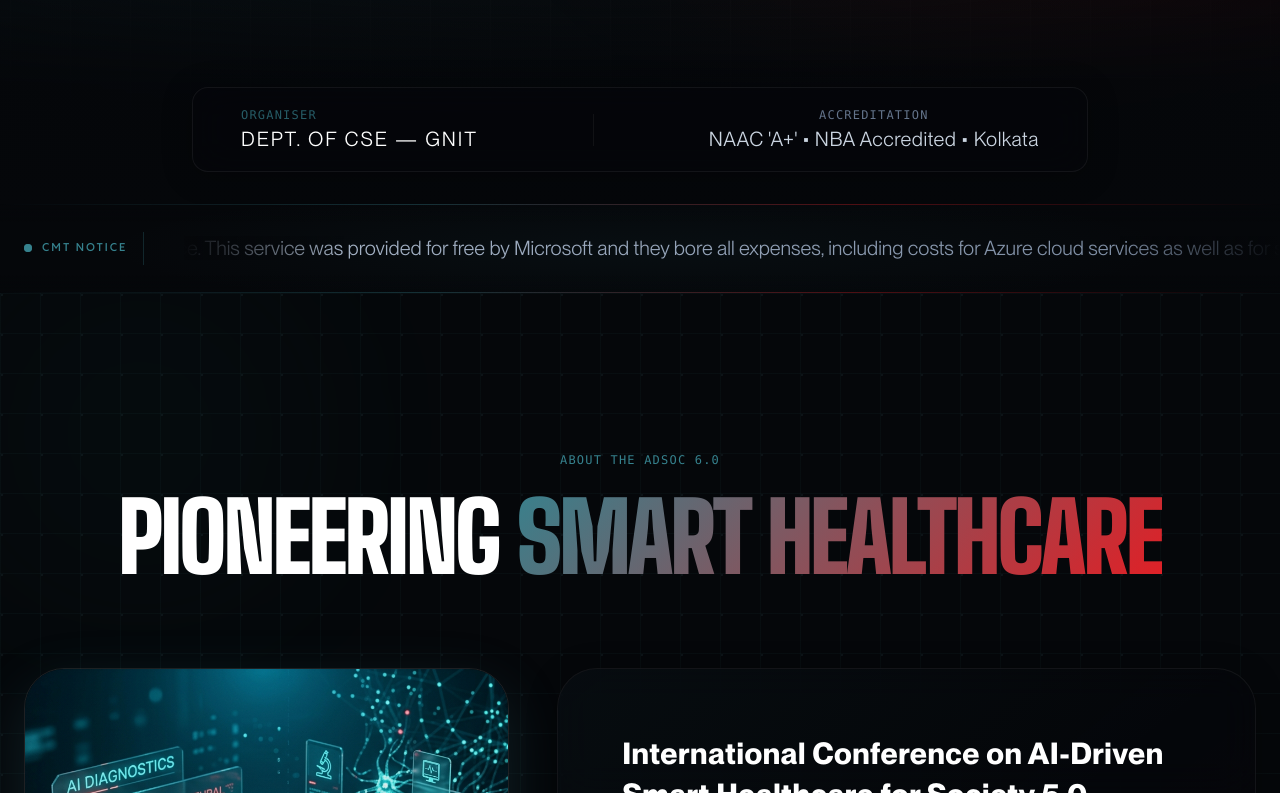
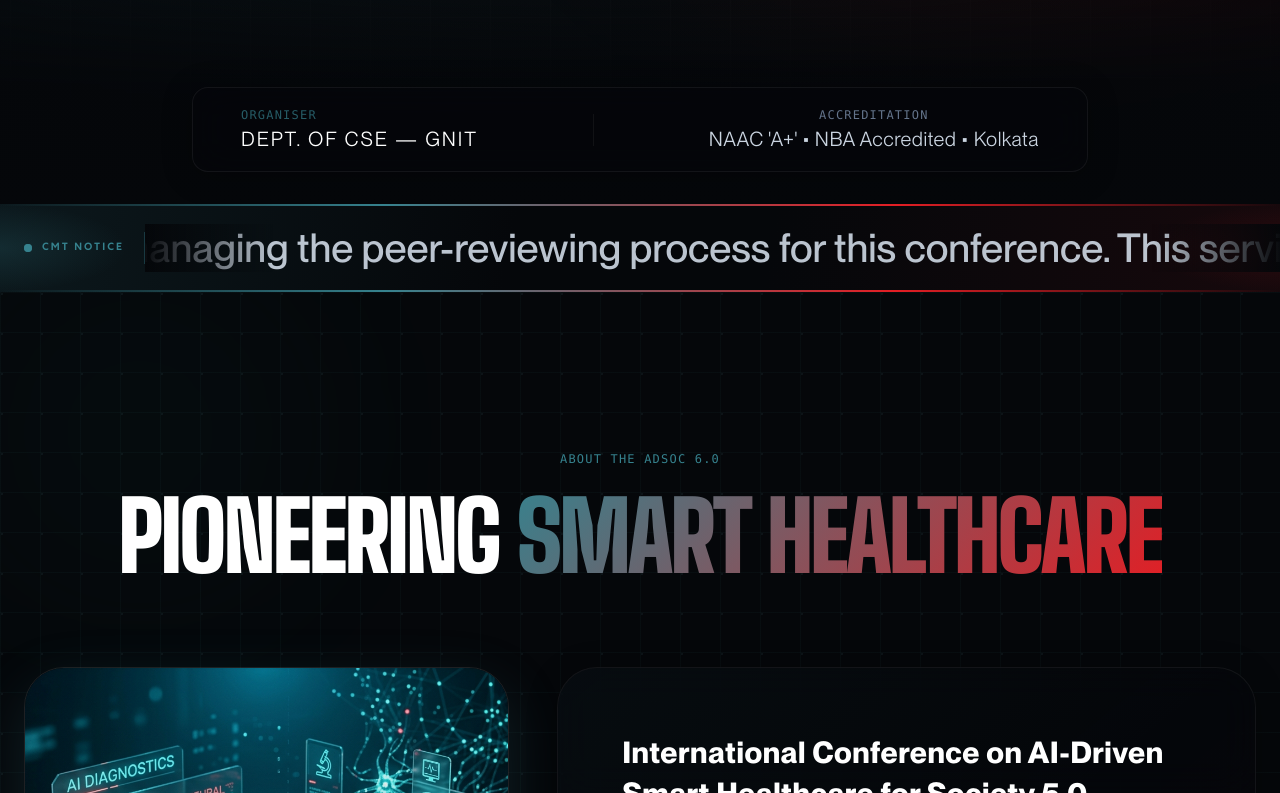
Before and after one commit to WEFIK-INTERNATIONAL/AdSoc6, a Next.js app: page / in a window 1280 px wide. Shown: the part 1183-1976 px from the top of the page. Built offline with nearby package versions, Linux system fonts and the light colour scheme.

Commit message:
chore: fix the styling of partnerstrip

```diff
--- a/src/components/layout/Nav.js
+++ b/src/components/layout/Nav.js
@@ -31,7 +31,7 @@ export default function Nav() {
           ? 'bg-background backdrop-blur-3xl border-white/8 shadow-xl shadow-black/30'
           : 'bg-transparent border-transparent'
       }`}>
-        <div className="container mx-auto max-w-7xl flex items-center justify-between h-full">
+        <div className="w-full md:container md:mx-auto max-w-7xl flex items-center justify-between h-full">
           {/* Logo Section */}
           <Link href="/" className="flex items-center gap-2 group relative z-110">
             <div className="w-12 h-12 relative shrink-0 rounded-lg overflow-hidden">
--- a/src/components/sections/PartnerStrip.js
+++ b/src/components/sections/PartnerStrip.js
@@ -3,107 +3,112 @@
 const NOTICE_TEXT =
   'The Microsoft CMT service was used for managing the peer-reviewing process for this conference. This service was provided for free by Microsoft and they bore all expenses, including costs for Azure cloud services as well as for software development and support.';
 
-// Repeat enough times for a seamless loop
 const ITEMS = Array(6).fill(NOTICE_TEXT);
+
+const G = { teal: '#36828E', red: '#E31E24' };
 
 export default function PartnerStrip() {
   return (
-    <section
-      aria-label="Conference Notice"
-      className="relative overflow-hidden"
-      style={{
-        background: 'linear-gradient(to bottom, rgba(5,7,10,0) 0%, #05070A 20%, #05070A 80%, rgba(5,7,10,0) 100%)',
-      }}
-    >
-      {/* Top gradient border line */}
-      <div
-        className="absolute top-0 inset-x-0 h-px pointer-events-none"
-        style={{ background: 'linear-gradient(to right, transparent, #36828E55, #E31E2455, transparent)' }}
-      />
-      {/* Bottom gradient border line */}
-      <div
-        className="absolute bottom-0 inset-x-0 h-px pointer-events-none"
-        style={{ background: 'linear-gradient(to right, transparent, #36828E55, #E31E2455, transparent)' }}
-      />
+    <section aria-label="Conference Notice" className="relative overflow-hidden">
 
-      {/* Subtle background glow */}
+      {/* Vivid background — teal-tinted dark band */}
       <div
         className="absolute inset-0 pointer-events-none"
         style={{
-          background:
-            'radial-gradient(ellipse 60% 100% at 50% 50%, rgba(54,130,142,0.06) 0%, transparent 70%)',
+          background: `linear-gradient(100deg, rgba(54,130,142,0.14) 0%, rgba(5,7,10,0.95) 40%, rgba(5,7,10,0.95) 60%, rgba(227,30,36,0.08) 100%)`,
         }}
       />
 
-      <div className="py-5 md:py-7 flex items-center gap-6 md:gap-10">
-        {/* Pinned label badge — sits outside the scroll track */}
+      {/* Top border — bright gradient line */}
+      <div
+        className="absolute top-0 inset-x-0 h-[2px] pointer-events-none"
+        style={{ background: `linear-gradient(90deg, transparent 0%, ${G.teal} 30%, ${G.red} 70%, transparent 100%)` }}
+      />
+      {/* Bottom border */}
+      <div
+        className="absolute bottom-0 inset-x-0 h-[2px] pointer-events-none"
+        style={{ background: `linear-gradient(90deg, transparent 0%, ${G.teal} 30%, ${G.red} 70%, transparent 100%)` }}
+      />
+
+      {/* Glow dots — left and right corners */}
+      <div
+        className="absolute top-1/2 left-0 -translate-y-1/2 w-32 h-full pointer-events-none"
+        style={{ background: `radial-gradient(ellipse at left center, rgba(54,130,142,0.18) 0%, transparent 70%)` }}
+      />
+      <div
+        className="absolute top-1/2 right-0 -translate-y-1/2 w-32 h-full pointer-events-none"
+        style={{ background: `radial-gradient(ellipse at right center, rgba(227,30,36,0.1) 0%, transparent 70%)` }}
+      />
+
+      <div className="py-4 md:py-5 flex items-center gap-0 relative z-10">
+
+        {/* Pinned "CMT Notice" badge */}
         <div
-          className="relative shrink-0 hidden md:flex items-center gap-2.5 pl-6 pr-4 py-2 z-20"
-          style={{
-            borderRight: '1px solid rgba(54,130,142,0.25)',
-          }}
+          className="relative shrink-0 hidden md:flex items-center gap-2.5 pl-6 pr-5 py-2 z-20"
+          style={{ borderRight: `1px solid rgba(54,130,142,0.35)` }}
         >
           {/* Pulsing dot */}
           <span className="relative flex h-2 w-2 shrink-0">
             <span
               className="animate-ping absolute inline-flex h-full w-full rounded-full opacity-75"
-              style={{ background: '#36828E' }}
+              style={{ background: G.teal }}
             />
             <span
               className="relative inline-flex rounded-full h-2 w-2"
-              style={{ background: '#36828E' }}
+              style={{ background: G.teal }}
             />
           </span>
           <span
-            className="font-accent uppercase tracking-widest text-[0.6rem] md:text-[0.7rem] font-semibold whitespace-nowrap"
-            style={{ color: '#36828E', letterSpacing: '0.18em' }}
+            className="font-accent text-[0.65rem] font-bold uppercase whitespace-nowrap"
+            style={{ color: G.teal, letterSpacing: '0.2em' }}
           >
             CMT&nbsp;Notice
           </span>
         </div>
 
-        {/* Scrolling track */}
+        {/* Scrolling marquee track */}
         <div className="relative flex-1 overflow-hidden">
           {/* Left fade */}
           <div
-            className="absolute inset-y-0 left-0 w-24 md:w-40 z-10 pointer-events-none"
-            style={{ background: 'linear-gradient(to right, #05070A, transparent)' }}
+            className="absolute inset-y-0 left-0 w-20 md:w-32 z-10 pointer-events-none"
+            style={{ background: 'linear-gradient(to right, rgba(5,7,10,0.98), transparent)' }}
           />
           {/* Right fade */}
           <div
-            className="absolute inset-y-0 right-0 w-24 md:w-40 z-10 pointer-events-none"
-            style={{ background: 'linear-gradient(to left, #05070A, transparent)' }}
+            className="absolute inset-y-0 right-0 w-20 md:w-32 z-10 pointer-events-none"
+            style={{ background: 'linear-gradient(to left, rgba(5,7,10,0.98), transparent)' }}
           />
 
           <div
             className="flex w-max hover:[animation-play-state:paused]"
-            style={{ animation: 'marquee 55s linear infinite' }}
+            style={{ animation: 'marquee 120s linear infinite' }}
           >
             {ITEMS.map((text, idx) => (
-              <div key={idx} className="flex items-center shrink-0 px-8 md:px-14">
+              <div key={idx} className="flex items-center shrink-0 px-8 md:px-12">
                 <p
-                  className="font-body whitespace-nowrap text-base md:text-lg font-normal leading-none cursor-default select-none"
+                  className="whitespace-nowrap leading-none cursor-default select-none"
                   style={{
-                    background: 'linear-gradient(90deg, #CBD5E1 0%, #94A3B8 60%, #64748b 100%)',
-                    WebkitBackgroundClip: 'text',
-                    WebkitTextFillColor: 'transparent',
+                    fontSize: 'clamp(1.5rem, 3.5vw, 2.5rem)',
+                    fontWeight: 500,
+                    color: 'rgba(203,213,225,0.92)',
+                    fontFamily: 'inherit',
                   }}
                 >
                   {text}
                 </p>
 
-                {/* Separator — styled diamond */}
                 <span
-                  className="shrink-0 ml-8 md:ml-14 w-1.5 h-1.5 rotate-45 block"
-                  style={{ background: 'linear-gradient(135deg, #36828E, #E31E24)' }}
+                  className="shrink-0 ml-8 md:ml-12 w-2 h-2 rotate-45 block"
+                  style={{
+                    background: `linear-gradient(135deg, ${G.teal}, ${G.red})`,
+                    boxShadow: `0 0 6px ${G.teal}88`,
+                  }}
                 />
               </div>
             ))}
           </div>
         </div>
       </div>
-
-      {/* Bottom gradient border line (duplicate for symmetry) */}
     </section>
   );
 }
```
